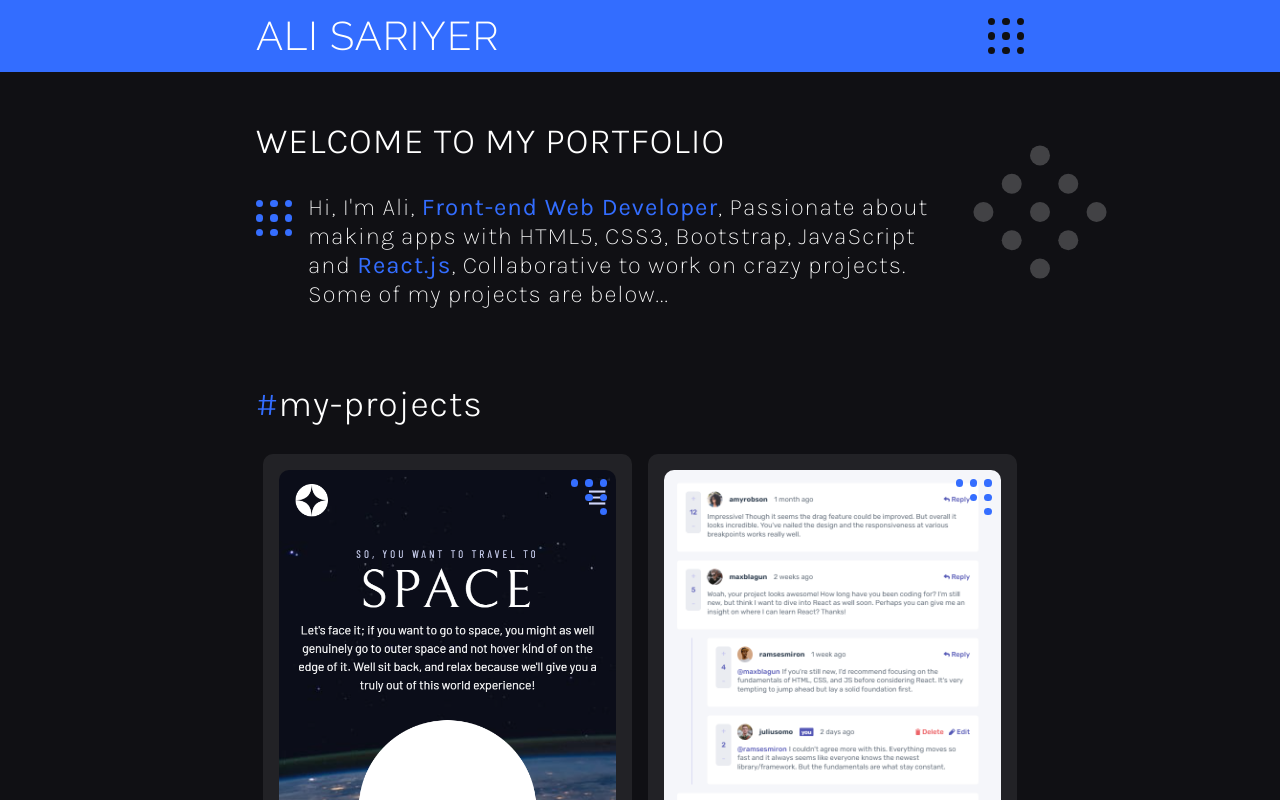
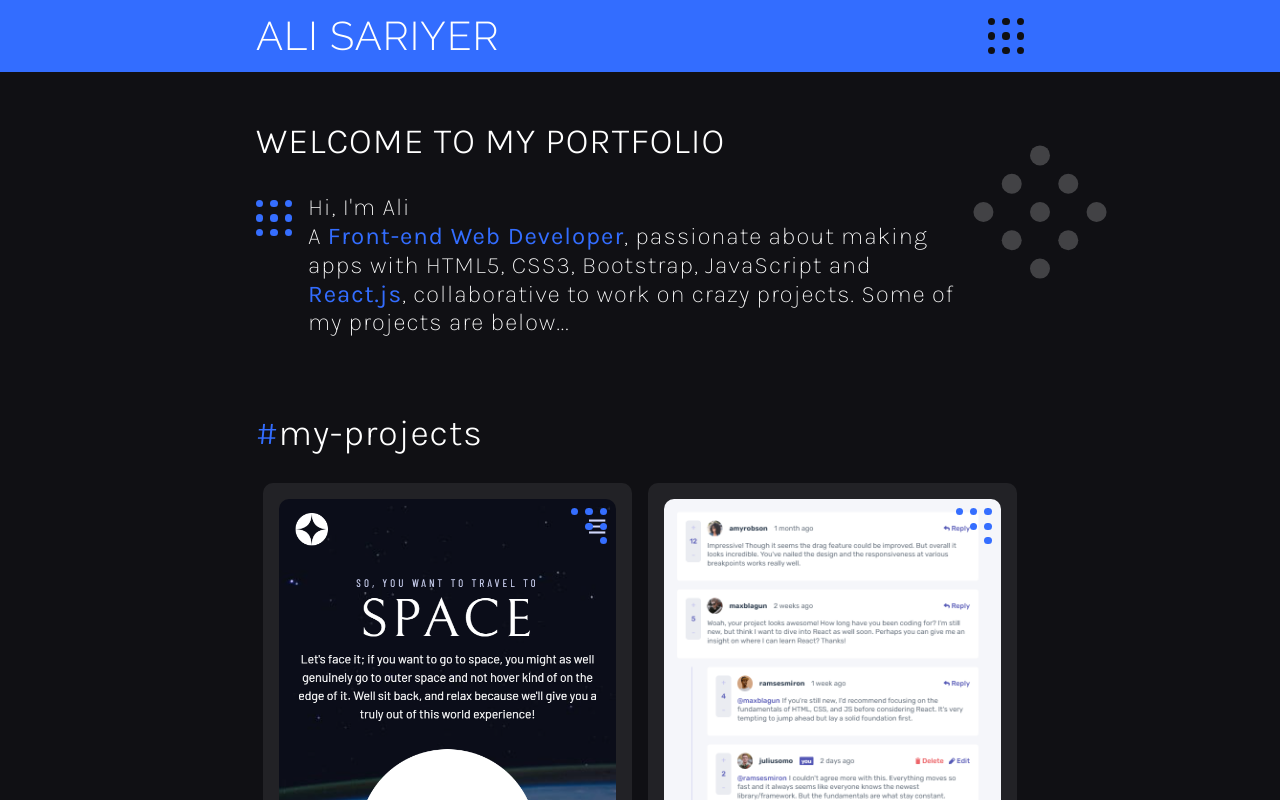
Before and after one commit to alisariyer/alisariyer, a React (Create React App) app: page / in a window 1280 px wide. Shown: the top 800 px of the page. Built offline with nearby package versions, Linux system fonts and the light colour scheme.

Commit message:
Update hero text

```diff
--- a/src/components/Hero.js
+++ b/src/components/Hero.js
@@ -12,9 +12,9 @@ export default function Hero() {
         <div className="hero-content">
           <Dots backgroundColor="#356EFF" rotate={0} />
           <p className="extra-light">
-            Hi, I'm Ali, <span className="blue regular">Front-end Web Developer</span>,
-            Passionate about making apps with HTML5, CSS3, Bootstrap, JavaScript and <span className="blue regular">React.js</span>,
-            Collaborative to work on crazy projects. Some of my projects are below...
+            Hi, I'm Ali<br />A <span className="blue regular">Front-end Web Developer</span>,
+            passionate about making apps with HTML5, CSS3, Bootstrap, JavaScript and <span className="blue regular">React.js</span>,
+            collaborative to work on crazy projects. Some of my projects are below...
           </p>
         </div>
       </div>
```
